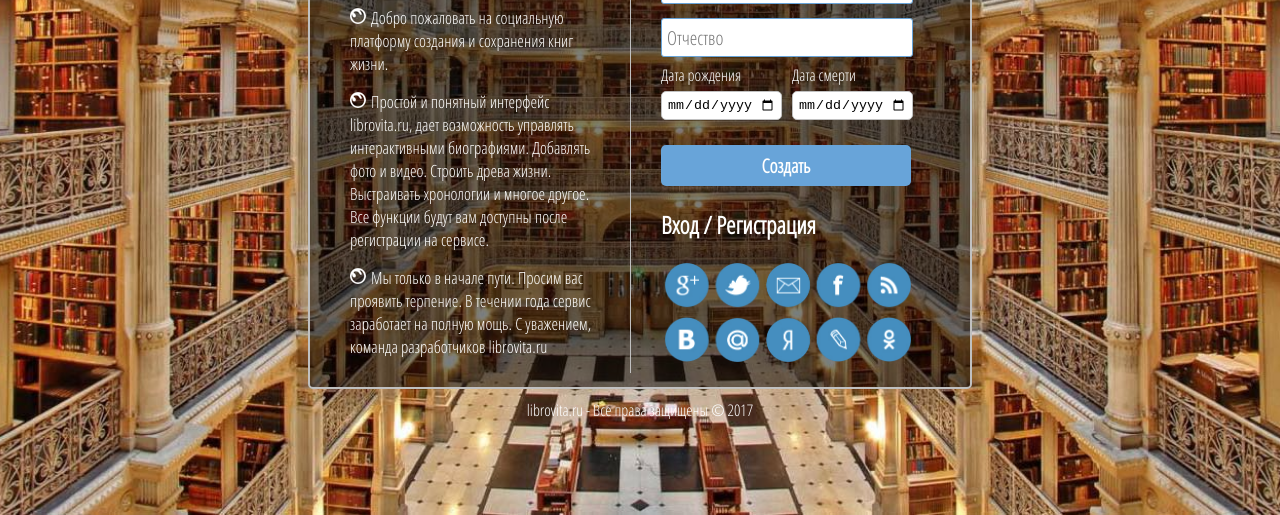
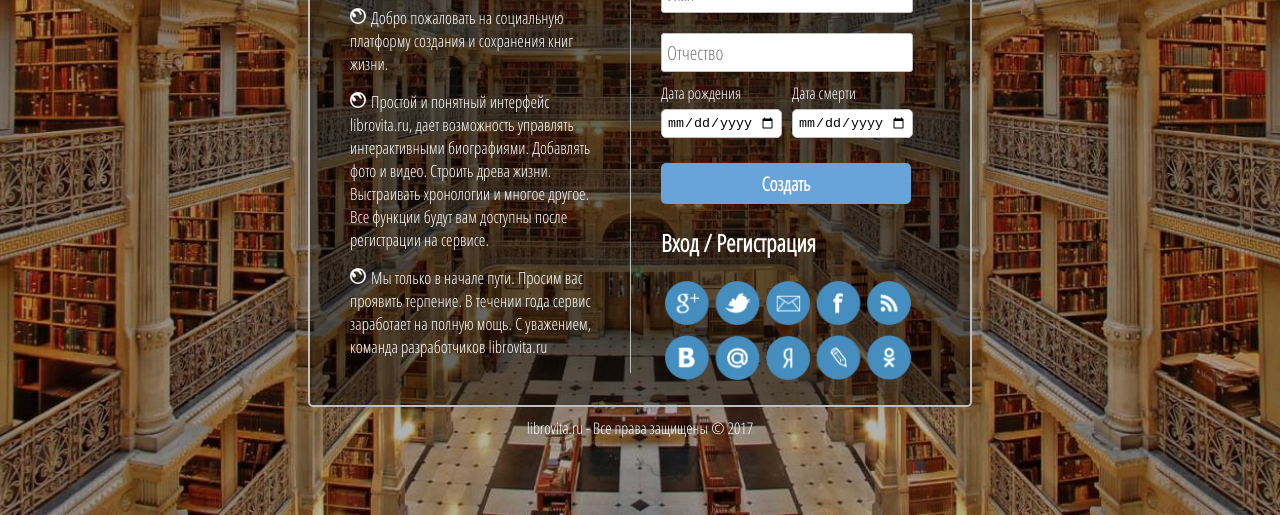
Before and after one commit to agornostaev/librovita, a plain HTML site: page index.html in a window 1280 px wide. Shown: the part 285-800 px from the top of the page. Drawn offline with Linux system fonts and the light colour scheme.

Commit message:
Поправлен css

```diff
--- a/css/homestyle.css
+++ b/css/homestyle.css
@@ -5,6 +5,7 @@
 
 body {
     background: url(../img/lifebg2.jpg) no-repeat center center fixed;
+
     -webkit-background-size: cover;
     -moz-background-size: cover;
     -o-background-size: cover;
@@ -17,13 +18,15 @@ body {
 	padding: 20px 30px;
 	width: 600px;
 	min-height: 200px;
-	background: rgba(0, 0, 0, 0.5);
+	background: rgba(0, 0, 0, 0.6);
+	box-shadow: 0 0 0 99999px rgba(0, 0, 0, 0.3);
 	border: solid 2px silver;
 	border-radius: 5px;
 	display: block;
 	font-family: 'Open Sans Condensed', sans-serif;
 	font-size: 1em;
 	color: white;
+
 }
 
 .description {
@@ -56,9 +59,9 @@ img.logo {
 
 input[type="text"] {
 	width: 240px;
-	margin: 7px 0px 7px 0;
+	margin: 10px 0px 10px 0;
 	padding: 5px;
-	border: 1px solid #68a4d9;
+	border: 1px solid silver;
 	border-radius: 3px;
 	-webkit-border-radius: 3px;
    	-moz-border-radius: 3px;
```
